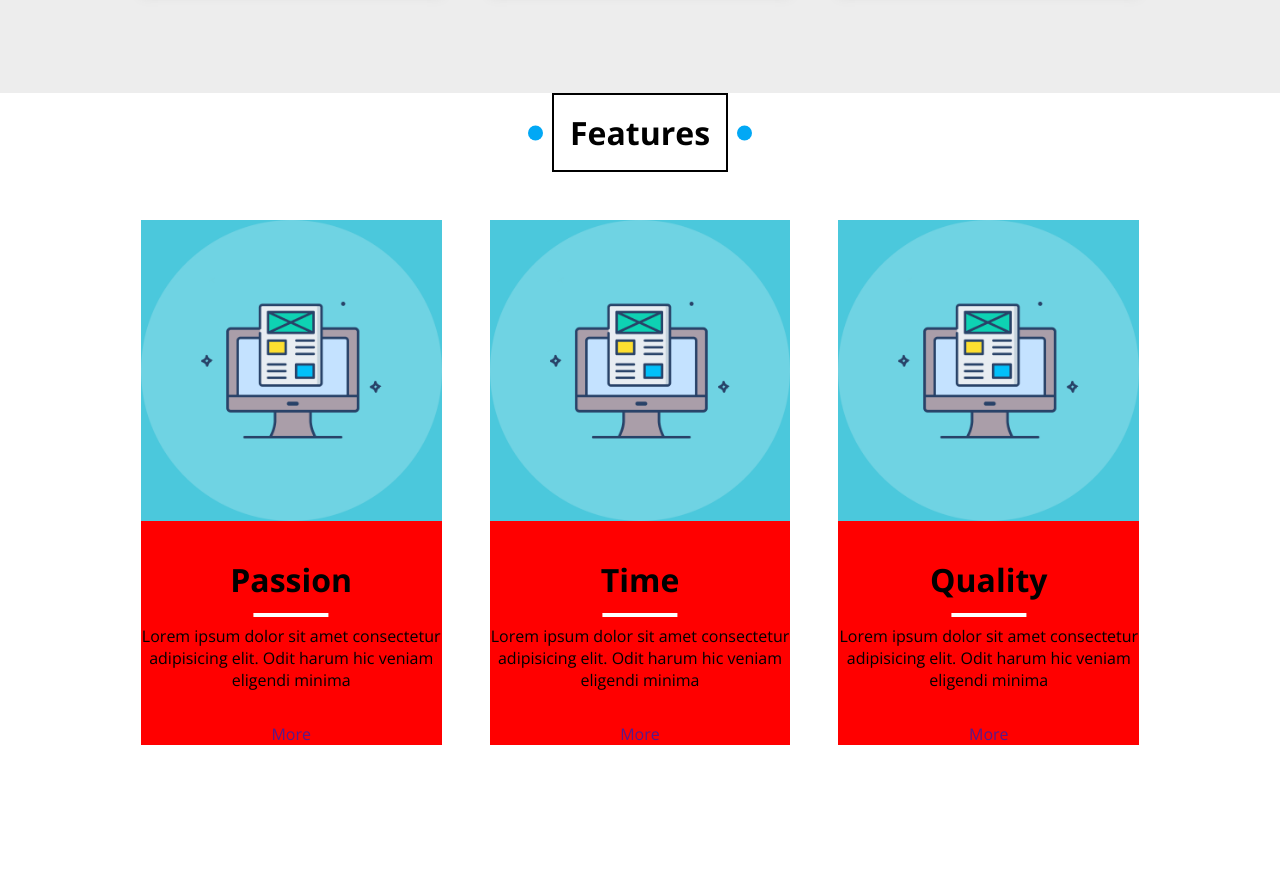
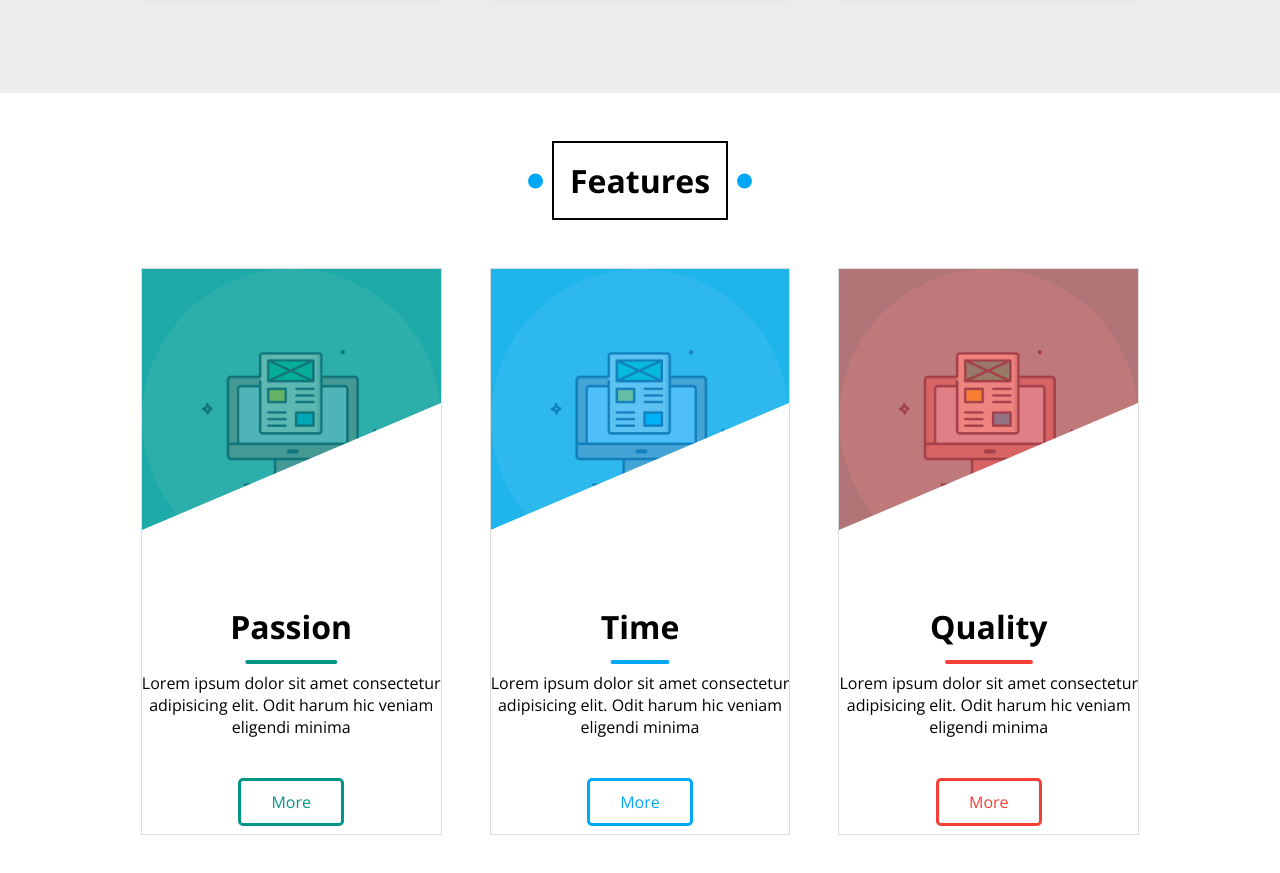
Before and after one commit to 8rroxx/template-3, a plain HTML site: page index.html in a window 1280 px wide. Shown: the part 2651-3524 px from the top of the page. Before the commit the page ends 3444 px from the top, so only its background shows below. Drawn offline with nearby package versions, Linux system fonts and the light colour scheme.

Commit message:
Update style.css

```diff
--- a/style.css
+++ b/style.css
@@ -579,6 +579,11 @@ header .container {
 
 /* -----------end gallery-------------- */
 /* -----------start features-------------- */
+.features {
+    padding: var(--padding-sections);
+    height: fit-content;
+}
+
 .features .container {
     display: flex;
     flex-direction: column;
@@ -599,7 +604,42 @@ header .container {
     display: flex;
     flex-direction: column;
     gap: 2rem;
-    background-color: red;
+    border: 1px solid #ddd;
+    overflow: hidden;
+}
+
+.feature-image {
+    position: relative;
+}
+
+.feature-image::before {
+    position: absolute;
+    content: '';
+    top: 0;
+    left: 0;
+    width: 100%;
+    height: 100%;
+}
+
+.feature-image::after {
+    position: absolute;
+    content: '';
+    border-style: solid;
+    border-width: 0px 0px 170px 400px;
+    border-color: transparent transparent #fff transparent;
+    bottom: 0;
+    right: 0;
+    transition: var(--transition-duration);
+}
+
+.feature:hover .feature-image::after {
+    position: absolute;
+    content: '';
+    border-style: solid;
+    border-width: 0px 400px 170px 0px;
+    border-color: transparent transparent #fff transparent;
+    bottom: 0;
+    left: 0;
 }
 
 .feature-image img {
@@ -608,7 +648,8 @@ header .container {
 
 .feature-info h2 {
     padding-bottom: 1rem;
-    margin-bottom: 0.5rem;
+    margin: 0 auto 0.5rem;
+    width: fit-content;
     font-size: 2rem;
     position: relative;
 }
@@ -617,11 +658,104 @@ header .container {
     content: '';
     position: absolute;
     height: 4px;
-    width: 25%;
-    background-color: #fff;
+    width: 75%;
     bottom: 0;
     left: 50%;
     transform: translateX(-50%);
+    border-radius: 5px;
+}
+
+.feature-button_first {
+    display: block;
+    width: fit-content;
+    margin: 0.5rem auto;
+    padding: 10px 30px;
+    border-radius: 5px;
+}
+
+.quality .feature-info h2::before {
+    background-color: var(--red);
+}
+
+.quality .feature-image::before {
+    background-color: var(--red);
+    opacity: 0.6;
+}
+
+.quality .feature-button_first {
+    border: 3px solid var(--red);
+    color: var(--red);
+    position: relative;
+}
+
+.quality .feature-button_first::before {
+    content: '';
+    position: absolute;
+    top: 0;
+    left: 0;
+}
+
+.quality:hover .feature-button_first {
+    background-color: var(--red);
+    color: white;
+    transition: var(--transition-duration);
+}
+
+
+.time .feature-info h2::before {
+    background-color: var(--blue);
+}
+
+.time .feature-image::before {
+    background-color: var(--blue);
+    opacity: 0.6;
+}
+
+.time .feature-button_first {
+    border: 3px solid var(--blue);
+    color: var(--blue);
+    position: relative;
+}
+
+.time .feature-button_first::before {
+    content: '';
+    position: absolute;
+    top: 0;
+    left: 0;
+}
+
+.time:hover .feature-button_first {
+    background-color: var(--blue);
+    color: white;
+    transition: var(--transition-duration);
+}
+
+.passion .feature-info h2::before {
+    background-color: var(--green);
+}
+
+.passion .feature-image::before {
+    background-color: var(--green);
+    opacity: 0.6;
+}
+
+.passion .feature-button_first {
+    border: 3px solid var(--green);
+    color: var(--green);
+    position: relative;
+}
+
+.passion .feature-button_first::before {
+    content: '';
+    position: absolute;
+    top: 0;
+    left: 0;
+}
+
+.passion:hover .feature-button_first {
+    background-color: var(--green);
+    color: white;
+    transition: var(--transition-duration);
 }
 
 /* -----------end features-------------- */
```
